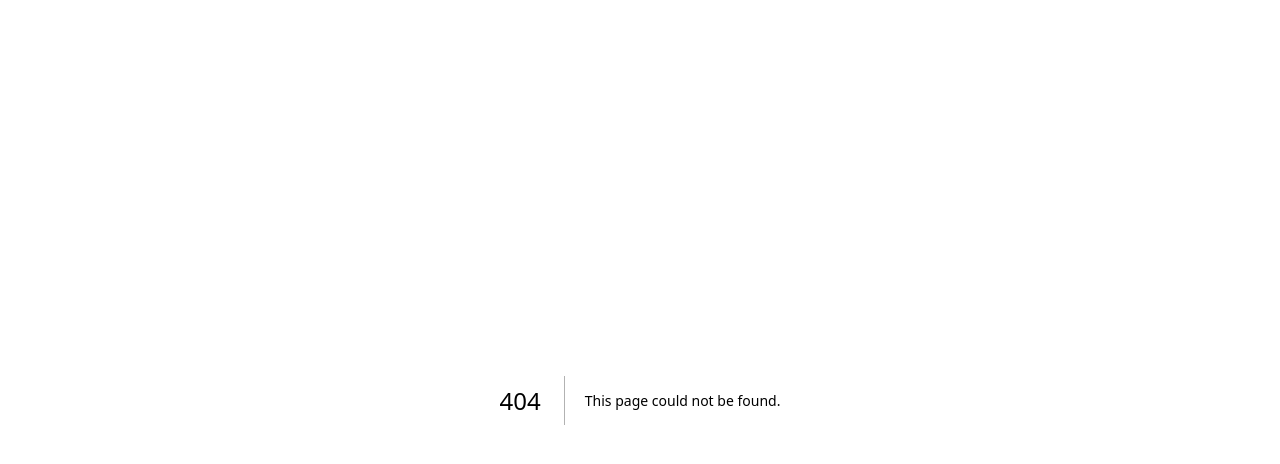
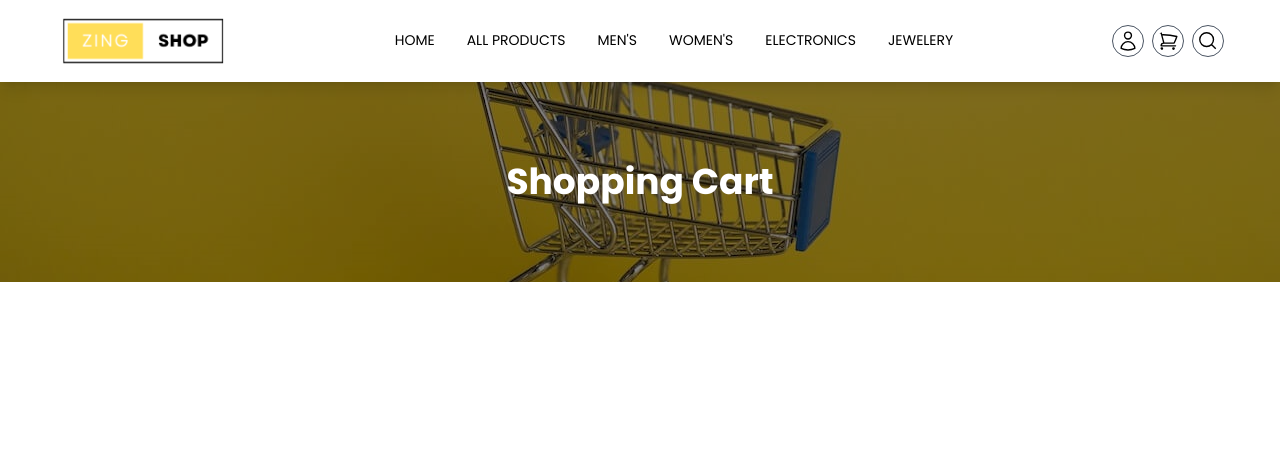
Before and after one commit to MingmaTenzing/zingshop, a Next.js app: page /cart in a window 1280 px wide. Before the commit this address had no page. Shown: the top 464 px of the page. Built offline with nearby package versions, Linux system fonts and the light colour scheme.

Commit message:
shopping cart in built

```diff
--- /dev/null
+++ b/src/pages/cart.tsx
@@ -0,0 +1,35 @@
+import Head from "next/head"
+import Nav from "../../components/Nav"
+import Image from "next/image"
+import cartbg from '../../assests/cart.jpg'
+
+type Props = {}
+function Cart({}: Props) {
+  return (
+    <main>
+          <Head>
+        <title>Shopping Cart</title>
+        <meta name="ZingShop" content="ZingShop is a e-commerece site where you can buy mens clothing, womens clothing, allProducts and jwelery." />
+        <meta name="viewport" content="width=device-width, initial-scale=1" />
+        <link rel="icon" href="/zingshop-header-logo.png" />
+      </Head>
+
+
+<Nav />
+
+<div>
+
+    <div className=" relative  overflow-hidden w-full  ">
+        <Image alt="cart background" src={cartbg} width={1280} height={442} className="w-full brightness-50   h-[120px] md:h-[180px] lg:h-[200px]     object-center object-cover" />
+<h1 className="text-white font-bold text-xl md:text-3xl lg:text-4xl absolute top-1/2 left-1/2  -translate-x-1/2 -translate-y-1/2 ">Shopping Cart</h1>
+    </div>
+
+
+
+</div>
+
+
+</main>
+  )
+}
+export default Cart
```
Also changed, not shown: assests/cart.jpg (added).
